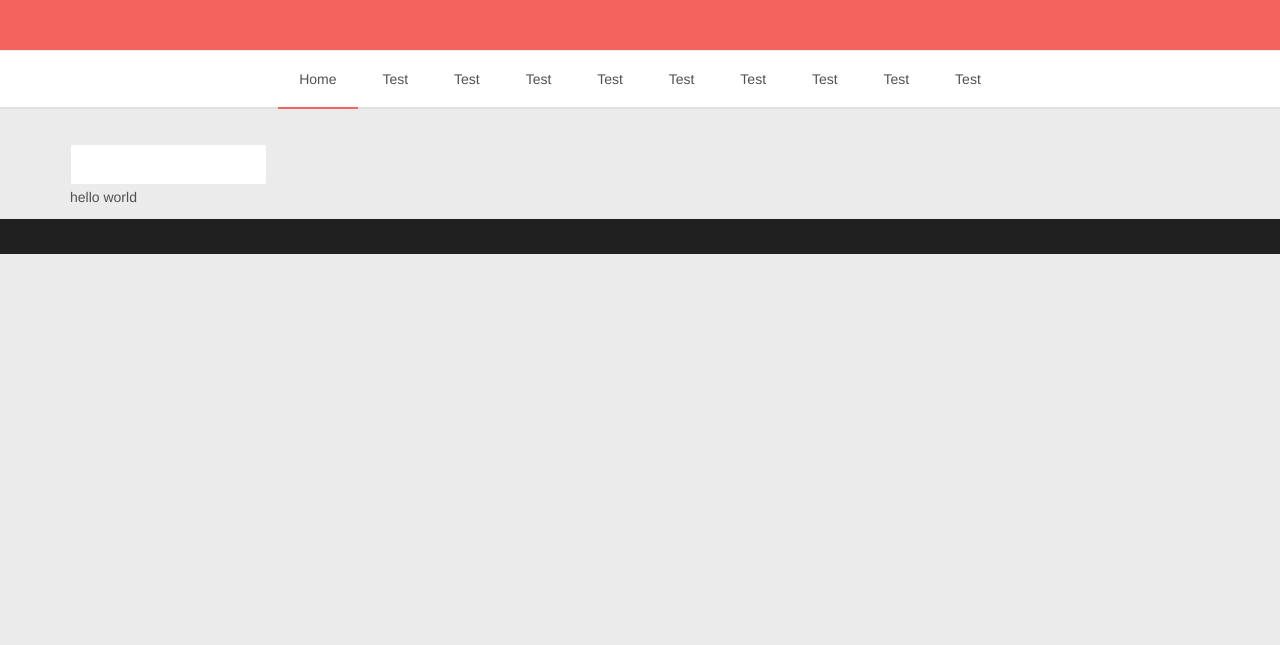
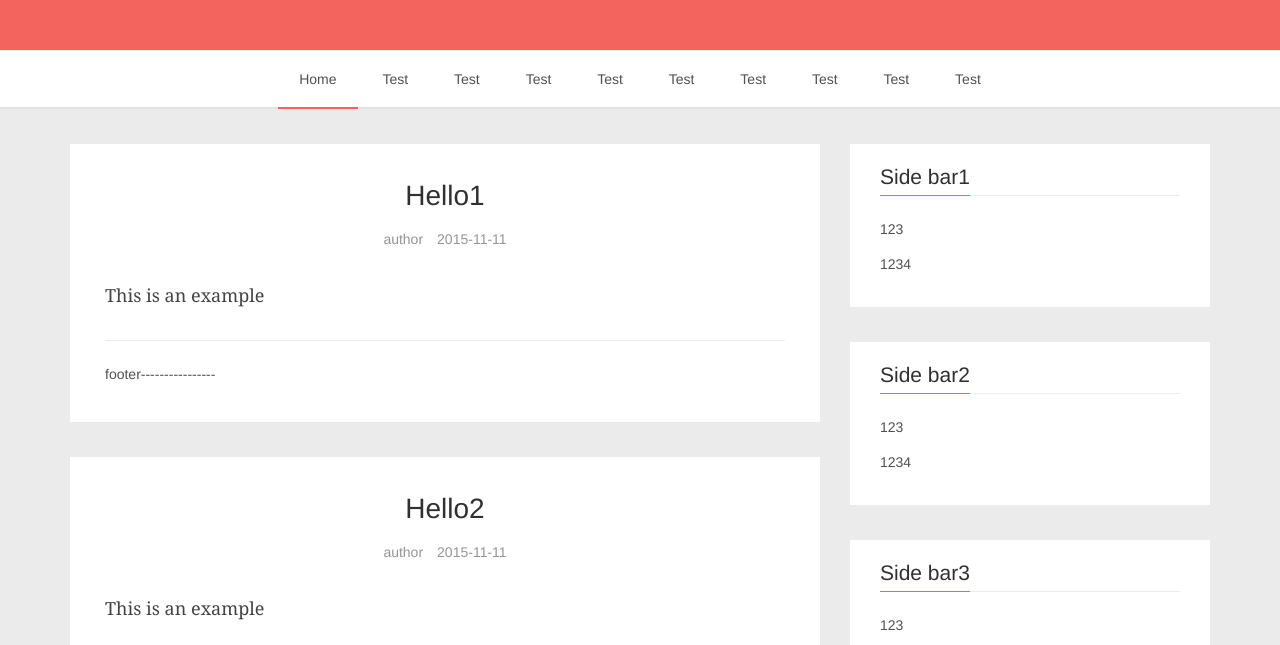
Before and after one commit to twchina/tw-community, a website: page index.html in a window 1280 px wide. Shown: the part 150-795 px from the top of the page. Drawn offline with nearby package versions, Linux system fonts and the light colour scheme.

Commit message:
have basic framework. have article part and side bar.

```diff
--- a/index.html
+++ b/index.html
@@ -31,12 +31,34 @@
         </ul>
     </div>
 </nav>
-<section>
+<section ng-controller="MainController">
     <div class="container">
-        <div ng-controller="MainController">
-            <input type="text" ng-model="hello"/>
-
-            <p>hello world {{hello}}</p>
+        <div class="row">
+            <div class="col-md-8 main-content">
+                <article class="post" ng-repeat="i in [1,2,3,4,5,6,7,8]">
+                    <div class="post-head">
+                        <h1 class="post-title">Hello{{i}}</h1>
+                        <div class="post-meta">
+                            <span>author</span><span>2015-11-11</span>
+                        </div>
+                    </div>
+                    <div class="post-content">
+                        <p>This is an example</p>
+                    </div>
+                    <footer class="post-footer">
+                        footer----------------
+                    </footer>
+                </article>
+            </div>
+            <div class="col-md-4 sidebar" ng-repeat="i in [1,2,3,4,5,6,7,8]">
+                <div class="widget">
+                    <h4 class="title">Side bar{{i}}</h4>
+                    <div class="content">
+                        <p>123</p>
+                        <p>1234</p>
+                    </div>
+                </div>
+            </div>
         </div>
     </div>
 </section>
--- a/js/main-controller.js
+++ b/js/main-controller.js
@@ -1,4 +1,3 @@
 var module = angular.module('App', []);
 module.controller('MainController', ['$scope',function ($scope) {
-    $scope.hello = '';
 }]);
```
